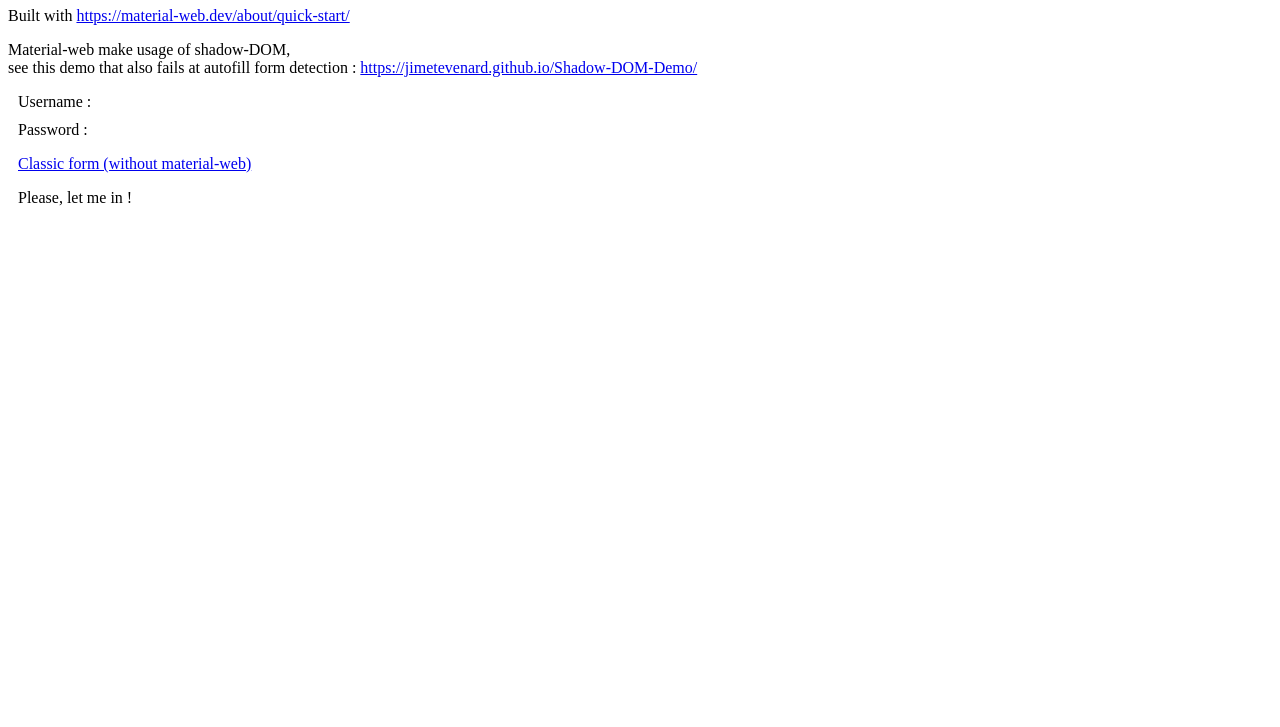
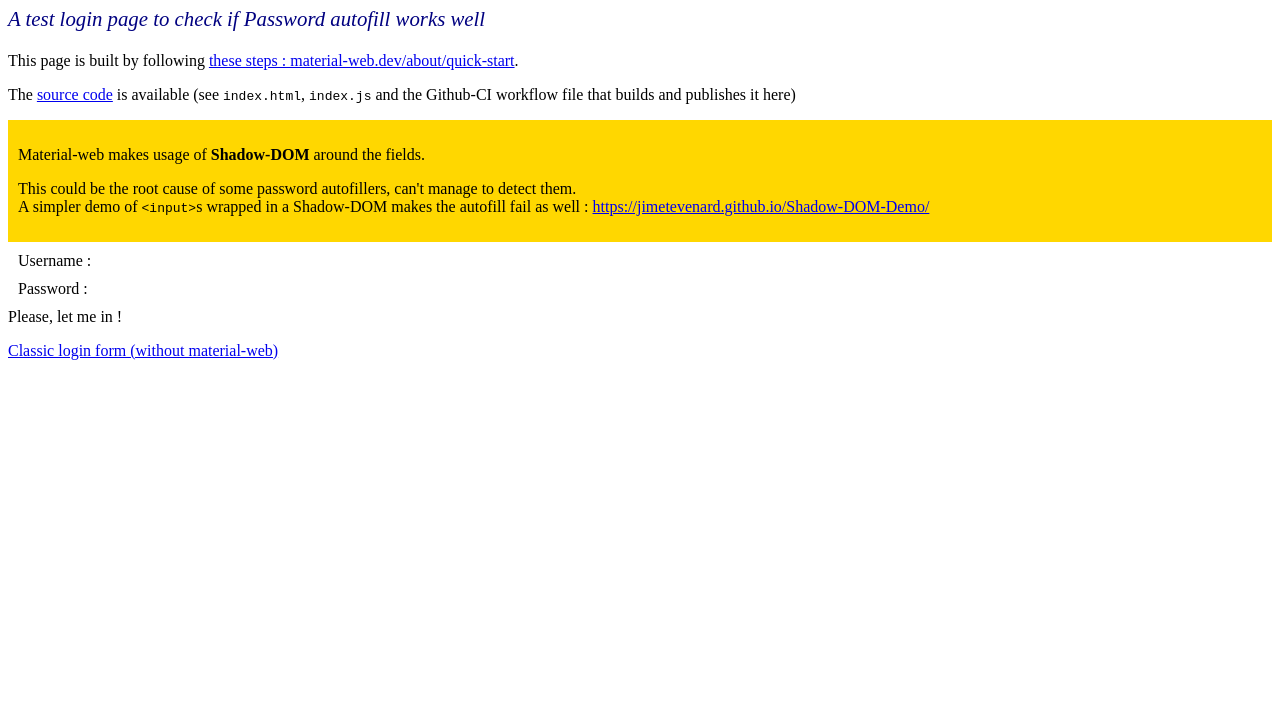
Before and after one commit to jimetevenard/Material-Web-Form, a website with bundled scripts: page index.html in a window 1280 px wide. Shown: the part 73-800 px from the top of the page. Built offline with nearby package versions, Linux system fonts and the light colour scheme.

Commit message:
Update index.html : Explain deeper

```diff
--- a/index.html
+++ b/index.html
@@ -3,24 +3,42 @@
 <head>
     <meta charset="UTF-8">
     <meta http-equiv="X-UA-Compatible" content="IE=edge">
-    <meta name="viewport" content="width=
-    , initial-scale=1.0">
-    <title>Material-web form</title>
-    <style>label { display: block; margin: 10px; }</style>
+    <meta name="viewport" content="width=device-width, initial-scale=1.0">
+    <title>Material-web login form</title>
+    <style>
+      .sub { font-style: italic; color: navy; font-size: 1.3em; }
+      .nota-bene { background: gold; padding: 10px; }
+      label { display: block; margin: 10px; }
+    </style>
 </head>
 <body>
     <script type="module" src="./bundle.js"></script>
 
-    <h1>Material-Web form</h1>
+    <h1>Material-Web login form</h1>
 
-    <p>Built with <a href="https://material-web.dev/about/quick-start/" target="_blank">https://material-web.dev/about/quick-start/</a></p>
-
+    <p class="sub">
+      A test login page to check if Password autofill works well
+    </p>
 
     <p>
-      Material-web make usage of shadow-DOM,<br>
-      see this demo that also fails at autofill form detection :
+      This page is built by following <a href="https://material-web.dev/about/quick-start/" target="_blank">these steps : material-web.dev/about/quick-start</a>.
+    </p>
+
+    <p>
+      The <a href="https://github.com/jimetevenard/Material-Web-Form">source code</a> is available (see <code>index.html</code>, <code>index.js</code> and the Github-CI workflow file that builds and publishes it here)
+    </p>
+
+    <div class="nota-bene">
+      <p >
+        Material-web makes usage of <strong>Shadow-DOM</strong> around the fields.
+      </p>
+      <p>
+        This could be the root cause of some password autofillers, can't manage to detect them.<br>
+        A simpler demo of <code>&lt;input&gt;</code>s wrapped in a Shadow-DOM makes the autofill fail as well :
         <a href="https://jimetevenard.github.io/Shadow-DOM-Demo/" target="_blank">https://jimetevenard.github.io/Shadow-DOM-Demo/</a>
       </p>
+    </div>
+
 
     <form action="#">
       <label>
@@ -31,10 +49,10 @@
       <label>
         Password :
         <md-outlined-text-field name="password" type="password"></md-outlined-text-field>
-
-     <p><a href="simple.html">Classic form (without material-web)</a></p>
-
+      </label>
       <md-outlined-button>Please, let  me in !</md-outlined-button>
     </form>
+
+     <p><a href="simple.html">Classic login form (without material-web)</a></p>
 </body>
 </html>
```
Lines whose indentation alone changed are shown as unchanged.
